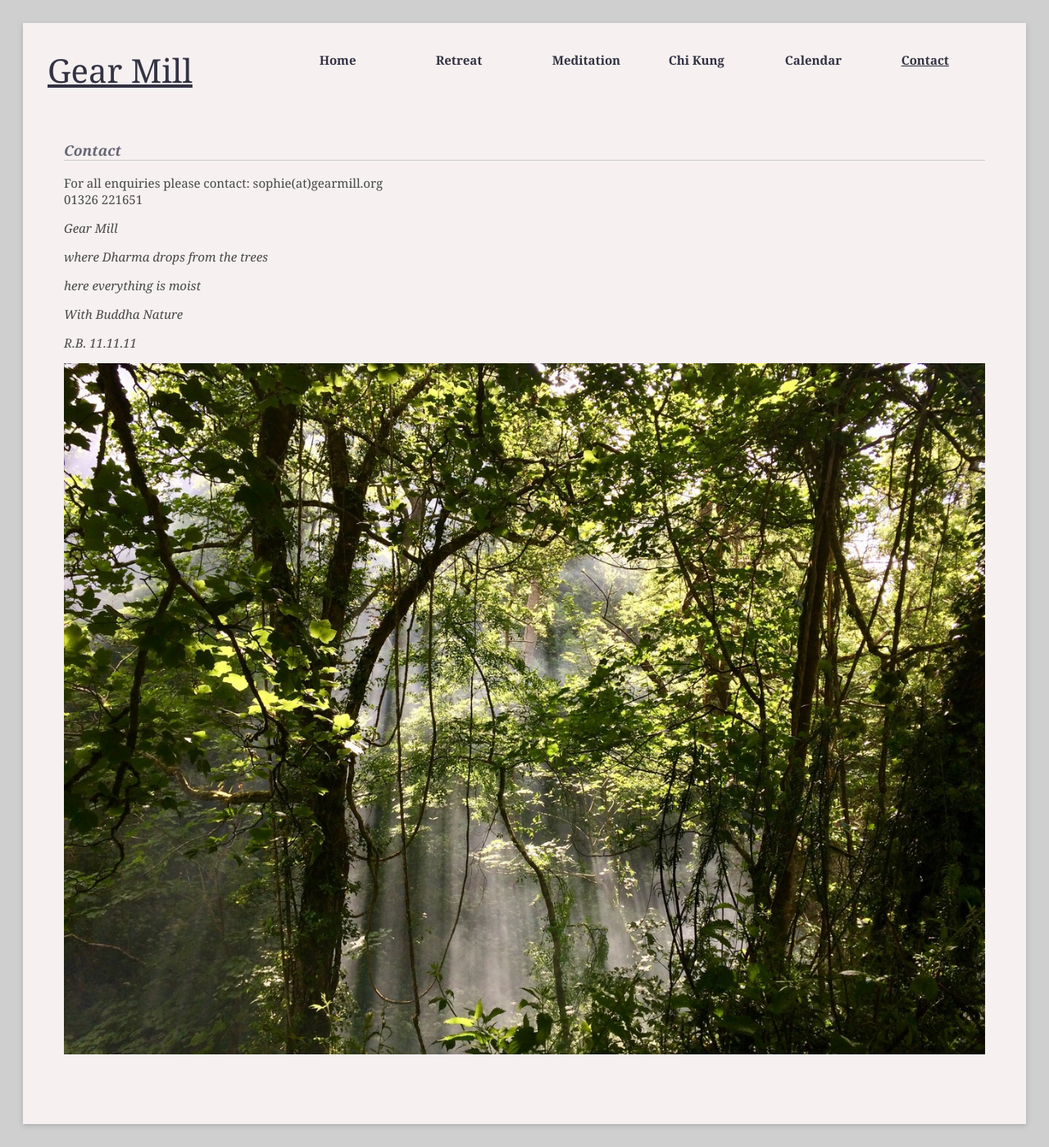
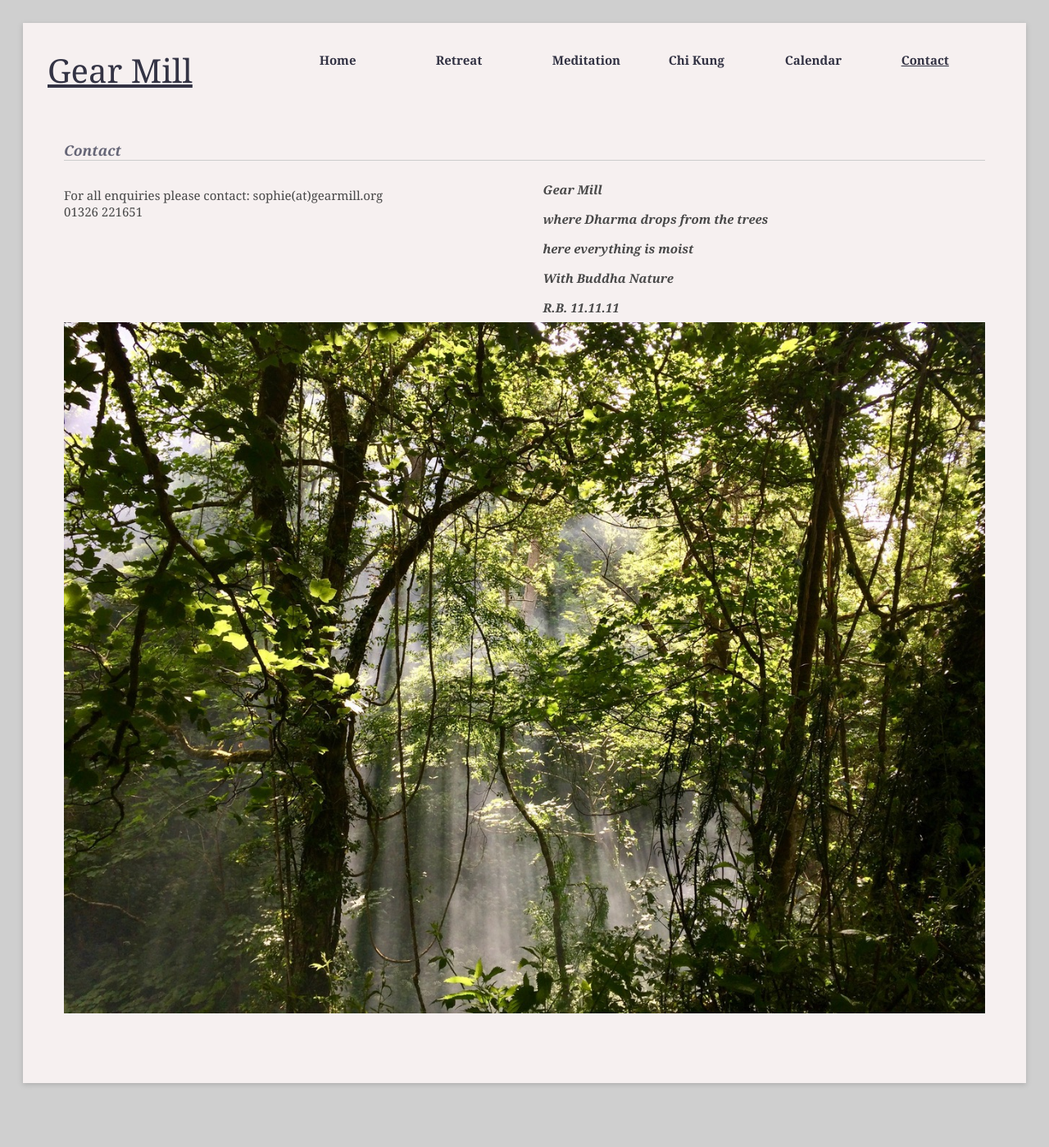
Before and after one commit to psaikido/gearmill.jekyll, a Jekyll site: the page built from pages/contact.md, in a window 1280 px wide. Shown: the whole page at 82% size. Built offline with Jekyll 4.4.1, drawn with Linux system fonts in a browser that asks for light colours; after the commit the page ends 1349 px from its top, so only the background shows below that.

Commit message:
Some layout changes. Booking page to default layout and the poem on contacts.html to be hilighted and put in a right aligned column.

```diff
--- a/_sass/_main.scss
+++ b/_sass/_main.scss
@@ -53,6 +53,12 @@ body {
     .col-right {
         width: 48%;
         float: right;
+
+        &.poem {
+            line-height: 36px;
+            font-style: italic;
+            font-weight: bold;
+        }
     }
 
     img.thumb {
--- a/pages/contact.md
+++ b/pages/contact.md
@@ -1,23 +1,27 @@
 ---
 layout: default
 title: "Contact"
-img-title: jungle
-img: gallery/contact.jpg
 ---
 
+<span>
 For all enquiries please contact: sophie(at)gearmill.org
 01326 221651
+</span>
+{: .col-left}
 
 
-_Gear Mill_
+<div class="col-right poem">
+Gear Mill<br />
 
-_where Dharma drops from the trees_
+where Dharma drops from the trees<br />
 
-_here everything is moist_
+here everything is moist<br />
 
-_With Buddha Nature_
+With Buddha Nature<br />
+
+R.B. 11.11.11
+
+</div>
 
 
-_R.B. 11.11.11_
-
 ![jungle](/assets/images/gallery/contact.jpg){: .center-img }
```
Also changed, not shown: pages/booking.md (+3 -1 lines).
